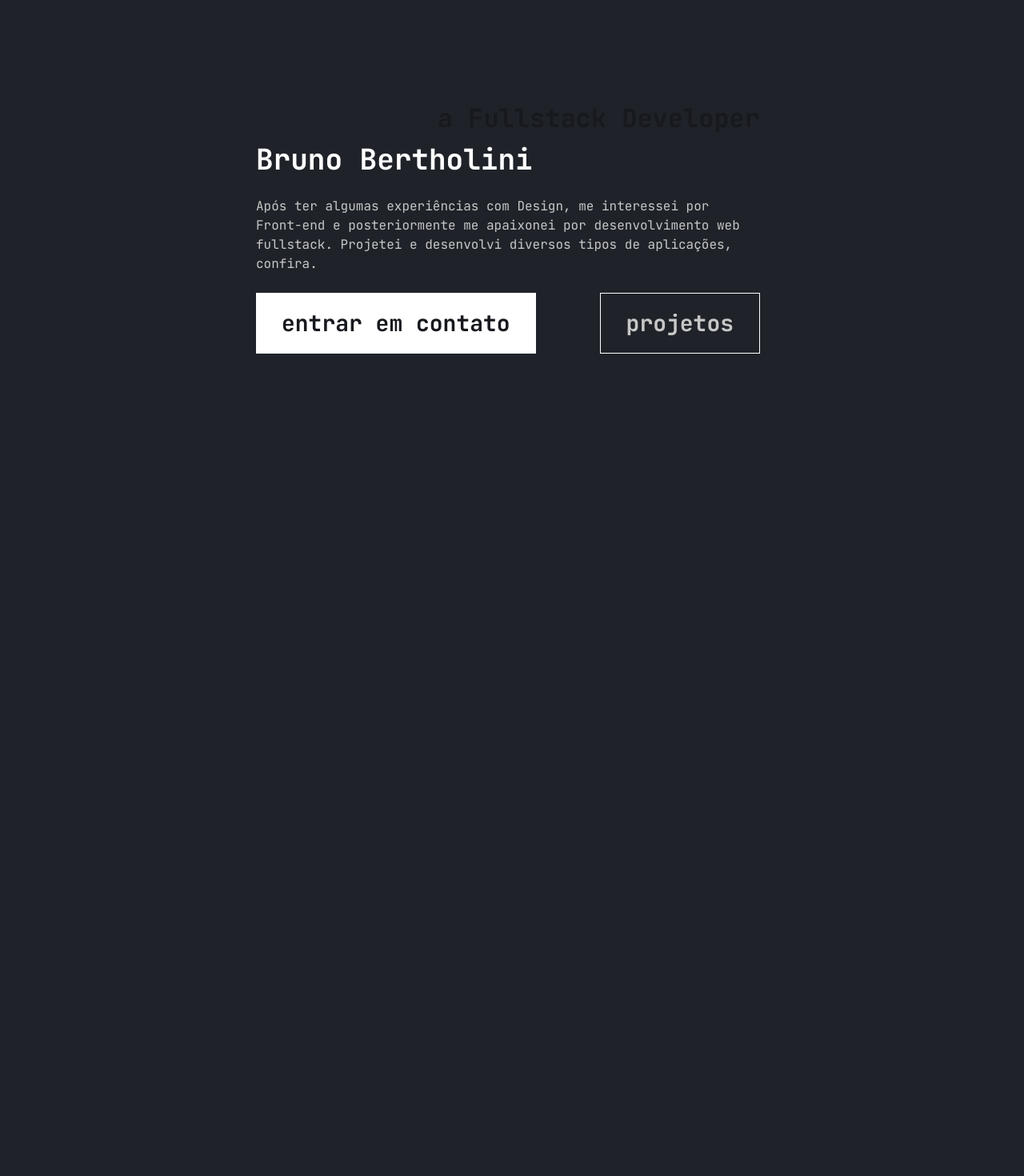
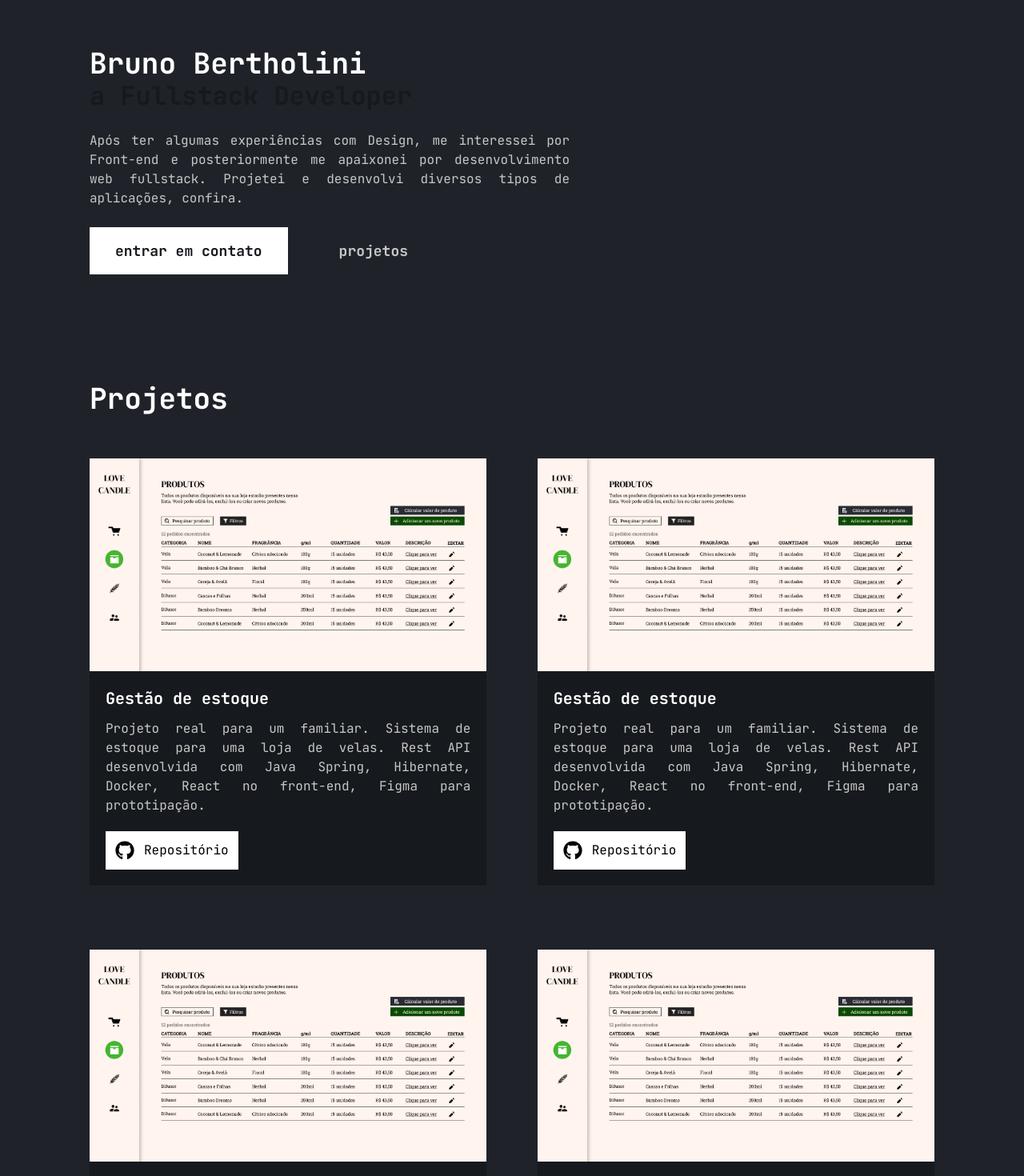
Before and after one commit to brbertholini/portfolio, a React (Vite) app: page / in a window 1280 px wide. Shown: the part 100-1570 px from the top of the page at 80% size. Before the commit the page ends 800 px from the top, so only its background shows below. Built offline with nearby package versions, Linux system fonts and the light colour scheme.

Commit message:
FEAT: Starting responsive adjustments

```diff
--- a/src/App.jsx
+++ b/src/App.jsx
@@ -1,21 +1,38 @@
 import { Header } from "./components/Header"
-import { SideIcons } from "./components/SideIcons"
+import { Project } from "./components/Project"
 
 function App() {
 
   return (
-      <div className="flex flex-col justify-center">
-        <Header />
-        <div className="pl-80 w-[950px] mt-32 flex flex-col">
-          <h1 className="text-[32px] font-jetbrains font-semibold text-[#17191E] text-end">a Fullstack Developer</h1>
+    <div className="flex flex-col justify-center">
+      <Header />
+      <div className="ml-60 mr-60 sm:ml-4 sm:mr-4 md:ml-12 md:mr-12 lg:ml-28 lg:mr-28 2xl:ml-60 2xl:mr-60">
+      <div className="flex flex-row justify-between">
+        <div className="w-[600px] mt-14 flex flex-col">
           <h1 className="text-[36px] font-jetbrains font-semibold text-white">Bruno Bertholini</h1>
-          <p className="mt-5 text-[16px] font-jetbrains text-[#C7C7C7]">Após ter algumas experiências com Design, me interessei por Front-end e posteriormente me apaixonei por desenvolvimento web fullstack. Projetei e desenvolvi diversos tipos de aplicações, confira.</p>
-          <div className="flex justify-between">
-            <button className="hover:bg-transparent hover:border-white hover:border-[1px] hover:text-white transition-all hover:scale-105 mt-6 text-[#17191E] text-[28px] font-semibold bg-white p-4 pl-8 pr-8 font-jetbrains">entrar em contato</button>
-            <button className="hover:bg-white hover:border-none transition-all hover:scale-105 hover:text-[#17191E] mt-6 text-[#C7C7C7] text-[28px] border-[1px] border-white font-semibold bg-transparent p-4 pl-8 pr-8 font-jetbrains">projetos</button>
+          <h1 className="mt-[-10px] text-[32px] font-jetbrains font-semibold text-[#17191E]">a Fullstack Developer</h1>
+          <p className="mt-5 text-[16px] font-jetbrains text-[#C7C7C7] text-justify">Após ter algumas experiências com Design, me interessei por Front-end e posteriormente me apaixonei por desenvolvimento web fullstack. Projetei e desenvolvi diversos tipos de aplicações, confira.</p>
+          <div className="flex">
+            <button className="hover:opacity-60 transition ease-in-out delay-80 mt-6 text-[#17191E] text-[18px] font-semibold bg-white p-4 pl-8 pr-8 font-jetbrains">entrar em contato</button>
+            <button className="hover:opacity-60 transition ease-in-out delay-80 ml-8 mt-6 text-[#C7C7C7] text-[18px] font-semibold bg-transparent p-4 pl-8 pr-8 font-jetbrains">projetos</button>
           </div>
         </div>
       </div>
+      <div className="pt-32  flex flex-col">
+        <h1 className="text-[36px] pb-12 font-jetbrains font-semibold text-white">Projetos</h1>
+      </div>
+      <div className="flex flex-col">
+        <div className="flex flex-row justify-between">
+        <Project />
+        <Project />
+        </div>
+        <div className="flex mt-20 flex-row justify-between">
+        <Project />
+        <Project />
+        </div>
+      </div>
+    </div>
+    </div>
   )
 }
 
--- a/src/components/Header.jsx
+++ b/src/components/Header.jsx
@@ -5,13 +5,13 @@ export function Header() {
     return (
         <div className="flex justify-center max-w-(1240px) px4 items-center h-24">
             <ul className="flex">
-                <li className="text-white font-jetbrains text-xl p-4 mr-55px hover:text-[#17191E] transition-all cursor-pointer">projetos</li>
-                <li className="text-white font-jetbrains text-xl p-4 hover:text-[#17191E] transition-all cursor-pointer">contato</li>
+                <li className="text-white font-jetbrains text-xl p-4 mr-55px hover:opacity-40 transition-all cursor-pointer">projetos</li>
+                <li className="text-white font-jetbrains text-xl p-4 hover:opacity-40 transition-all cursor-pointer">contato</li>
             </ul>
             <div className="text-white flex ml-55px">
-                <FaGithub size={24} className="mr-8 hover:text-[#17191E] transition-all cursor-pointer" />
-                <FaLinkedin size={24} className="hover:text-[#17191E] transition-all cursor-pointer" />
-                <MdEmail size={24} className="ml-8 hover:text-[#17191E] transition-all cursor-pointer" />
+                <FaGithub size={24} className="mr-8 hover:opacity-40 transition-all cursor-pointer" />
+                <FaLinkedin size={24} className="hover:opacity-40 transition-all cursor-pointer" />
+                <MdEmail size={24} className="ml-8 hover:opacity-40 transition-all cursor-pointer" />
             </div>
         </div>
     )
```
Also changed, not shown: src/assets/images/lovecandle.png (added).
